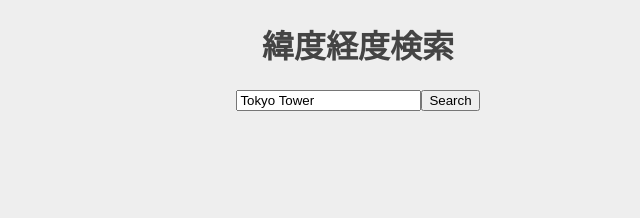
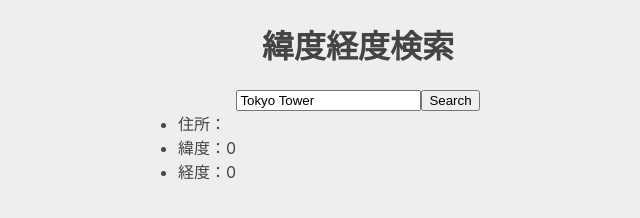
Before and after one commit to takanorifukuyama/udemy-react-learning, a React app: page / in a window 1280 px wide. Shown: the whole page, without its empty margins (282-922 px from the left). Built offline with nearby package versions, Linux system fonts and the light colour scheme.

Commit message:
3-23 geocodeResult

```diff
--- a/src/components/App.js
+++ b/src/components/App.js
@@ -1,6 +1,7 @@
 import React, { Component } from 'react';
 import SearchForm from "./SearchForm"
-import '../App.scss';
+import GeocodeResult from "./GeocodeResult"
+import '../styles/App.scss';
 
 class App extends Component {
   constructor(props){
@@ -19,6 +20,11 @@ class App extends Component {
       <div className="App">
         <h1>緯度経度検索</h1>
         <SearchForm onSubmit={place=>this.handlePlaceSubmit(place)}/>
+        <GeocodeResult
+          address={this.state.address}
+          lat={this.state.lat}
+          lng={this.state.lng}
+        />
       </div>
     );
   }
--- /dev/null
+++ b/src/components/GeocodeResult.jsx
@@ -0,0 +1,23 @@
+import React from "react"
+import PropTypes from "prop-types"
+
+const GeocodeResult = ({address, lat, lng}) => (
+    <ul className="geocode-result">
+        <li>住所：{address}</li>
+        <li>緯度：{lat}</li>
+        <li>経度：{lng}</li>
+    </ul>
+)
+
+GeocodeResult.propTypes = {
+    address: PropTypes.string,
+    lat: PropTypes.number,
+    lng: PropTypes.number,
+}
+GeocodeResult.defaultProps = {
+    address: '',
+    lat: 0,
+    lng: 0,
+}
+
+export default GeocodeResult;
--- a/src/App.scss
+++ b/src/styles/App.scss
@@ -6,3 +6,5 @@ body{
   background-color: $background-color;
   color: $text-color;
 }
+
+@import 'GeocodeResult'
--- /dev/null
+++ b/src/styles/GeocodeResult.scss
@@ -0,0 +1,5 @@
+.geocode-result{
+    width: 400px;
+    margin: 0 auto;
+    text-align: left;
+}
```
